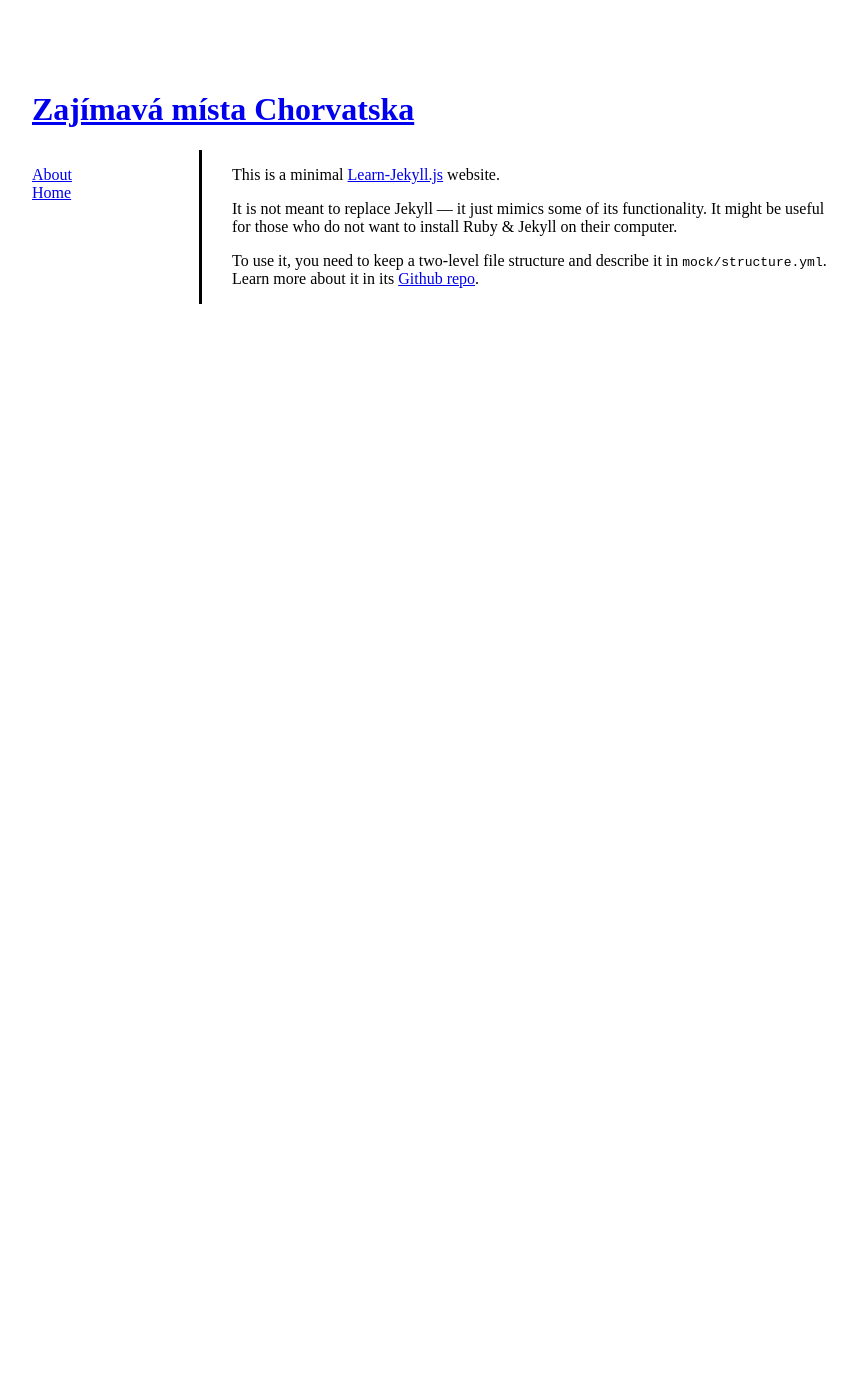
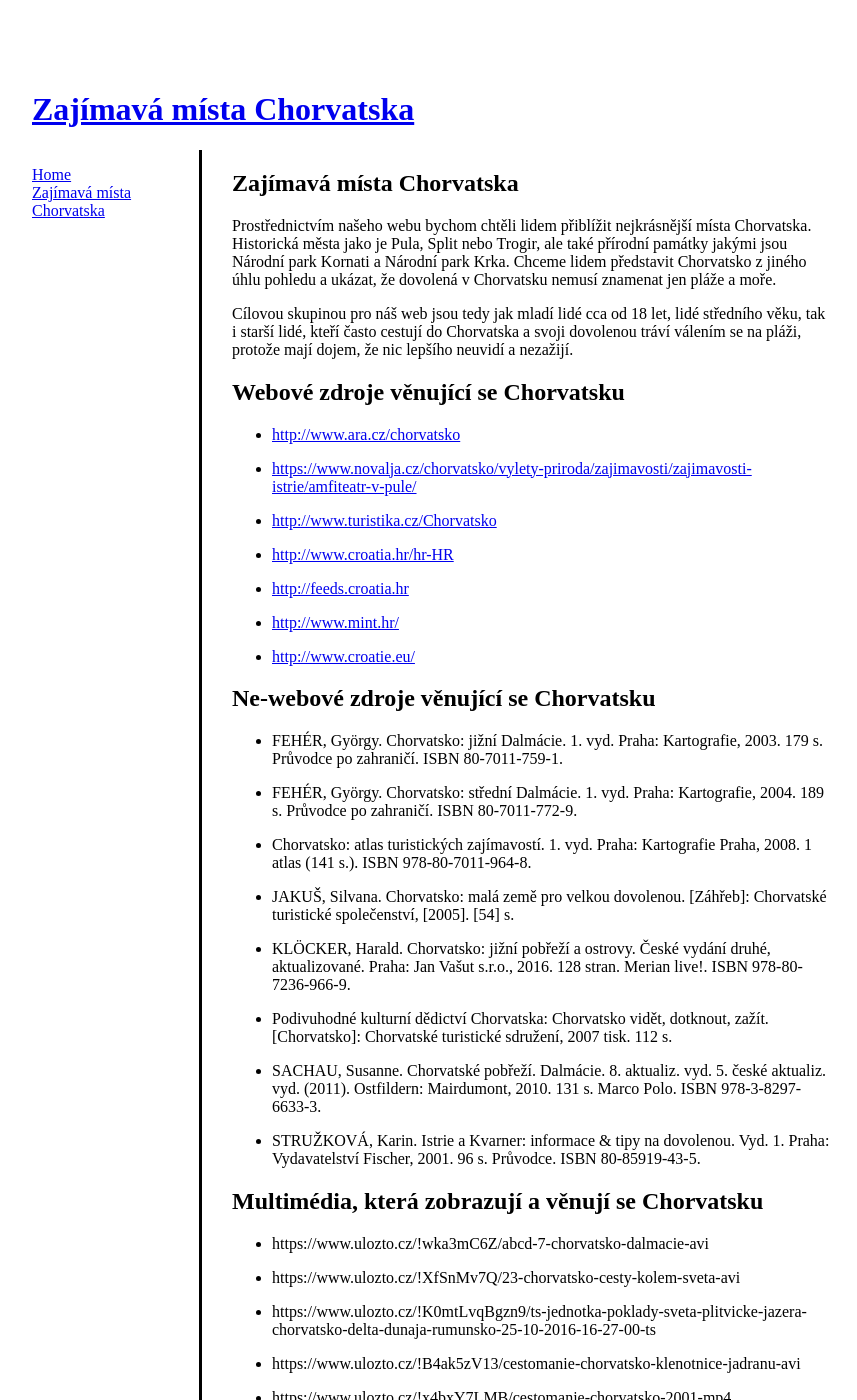
Before and after one commit to 394724/learn-jekyll, a Jekyll site: the page built from about.md, in a window 1280 px wide and 1400 px high. Shown: the whole window, without its empty margins (208-1065 px from the left). Built offline with Jekyll 4.4.1, drawn with Linux system fonts in a browser that asks for light colours; our own code applies the rules of GitHub Pages for plain Markdown files; some of the changed text lies outside the part shown.

Commit message:
Update about.md

```diff
--- a/about.md
+++ b/about.md
@@ -1,10 +1,126 @@
----
-layout: page
-title: About
----
+# Zajímavá místa Chorvatska
 
-This is a minimal [Learn-Jekyll.js](https://github.com/jan-martinek/learn-jekyll) website.
 
-It is not meant to replace Jekyll — it just mimics some of its functionality. It might be useful for those who do not want to install Ruby & Jekyll on their computer.
+Prostřednictvím našeho webu bychom chtěli lidem přiblížit nejkrásnější místa Chorvatska. Historická města jako je Pula, Split nebo Trogir, ale také přírodní památky jakými jsou Národní park Kornati a Národní park Krka.
+Chceme lidem představit Chorvatsko z jiného úhlu pohledu a ukázat, že dovolená v Chorvatsku nemusí znamenat jen pláže a moře.
 
-To use it, you need to keep a two-level file structure and describe it in `mock/structure.yml`. Learn more about it in its [Github repo](https://github.com/jan-martinek/learn-jekyll).
+Cílovou skupinou pro náš web jsou tedy jak mladí lidé cca od 18 let, lidé středního věku, tak  i starší lidé, kteří často cestují do Chorvatska a svoji dovolenou tráví válením se na pláži, protože mají dojem, že nic lepšího neuvidí a nezažijí.
+
+
+## Webové zdroje věnující se Chorvatsku
+
++ <http://www.ara.cz/chorvatsko>
+
++ <https://www.novalja.cz/chorvatsko/vylety-priroda/zajimavosti/zajimavosti-istrie/amfiteatr-v-pule/>
+
++ <http://www.turistika.cz/Chorvatsko>
+
++ <http://www.croatia.hr/hr-HR>
+
++ <http://feeds.croatia.hr>
+
++ <http://www.mint.hr/>
+
++ <http://www.croatie.eu/>
+
+
+## Ne-webové zdroje věnující se Chorvatsku
+
++ FEHÉR, György. Chorvatsko: jižní Dalmácie. 1. vyd. Praha: Kartografie, 2003. 179 s. Průvodce po zahraničí. ISBN 80-7011-759-1.
+
++ FEHÉR, György. Chorvatsko: střední Dalmácie. 1. vyd. Praha: Kartografie, 2004. 189 s. Průvodce po zahraničí. ISBN 80-7011-772-9.
+
++ Chorvatsko: atlas turistických zajímavostí. 1. vyd. Praha: Kartografie Praha, 2008. 1 atlas (141 s.). ISBN 978-80-7011-964-8.
+
++ JAKUŠ, Silvana. Chorvatsko: malá země pro velkou dovolenou. [Záhřeb]: Chorvatské 	turistické společenství, [2005]. [54] s.
+
++ KLÖCKER, Harald. Chorvatsko: jižní pobřeží a ostrovy. České vydání druhé, aktualizované. Praha: Jan Vašut s.r.o., 2016. 128 stran. Merian live!. ISBN 978-80-7236-966-9.
+
++ Podivuhodné kulturní dědictví Chorvatska: Chorvatsko vidět, dotknout, zažít. [Chorvatsko]: Chorvatské turistické sdružení, 2007 tisk. 112 s.
+
++ SACHAU, Susanne. Chorvatské pobřeží. Dalmácie. 8. aktualiz. vyd. 5. české aktualiz. vyd. (2011). Ostfildern: Mairdumont, 2010. 131 s. Marco Polo. ISBN 978-3-8297-6633-3.
+
++ STRUŽKOVÁ, Karin. Istrie a Kvarner: informace & tipy na dovolenou. Vyd. 1. Praha: Vydavatelství Fischer, 2001. 96 s. Průvodce. ISBN 80-85919-43-5.
+
+
+## Multimédia, která zobrazují a věnují se Chorvatsku
+
++ https://www.ulozto.cz/!wka3mC6Z/abcd-7-chorvatsko-dalmacie-avi
+
++ https://www.ulozto.cz/!XfSnMv7Q/23-chorvatsko-cesty-kolem-sveta-avi
+
++ https://www.ulozto.cz/!K0mtLvqBgzn9/ts-jednotka-poklady-sveta-plitvicke-jazera-chorvatsko-delta-dunaja-rumunsko-25-10-2016-16-27-00-ts
+
++ https://www.ulozto.cz/!B4ak5zV13/cestomanie-chorvatsko-klenotnice-jadranu-avi
+
++ https://www.ulozto.cz/!x4bxY7LMB/cestomanie-chorvatsko-2001-mp4
+
++ https://www.ulozto.cz/!uBJiRpxVn/cestomanie-chorvatsko-dalmacie-hrda-kraska-stredomori-avi
+
++ https://www.youtube.com/watch?v=o6OiP0lqYho cestopis
+
++ https://www.youtube.com/watch?v=mYIE8ll2wgA Chorvatsko - jižní Dalmácie
+
++ https://www.youtube.com/watch?v=D_p8Mr40Myo průvodce
+
++ https://www.youtube.com/watch?v=5vZ3p1hm7co Chorvatsko Istrie
+
++ https://www.youtube.com/watch?v=32N_UWui8Sw Krásy divokého Chorvatska
+
++ https://www.youtube.com/watch?v=EH0pkcK1qIs Chorvatské národní parky "Plitvická jezera"
+
+
+## Základní obsah webu
+
++ Základní údaje o Chorvatsku
+
++ Rozdělení Chorvatska:
+
+  + Slavonie a vnitrozemí:
+
+			+ Záhřeb
+			+ Plitvická jezera
+			+ Osijek
+
+  + Istrie:
+
+			+ Poreč
+			+ Pula
+			+ Rovinj
+
+  + Kvarner:
+
+			+ Opatia
+			+ NP Paklinica
+
+  + Dalmácie
+
+  		+ severní
+
+			+ Zadar
+			+ NP Krka
+			+ Šibenik
+
+		+ střední
+
+			+ Trogir
+			+ Split
+
+		+ jižní
+
+			+ Cavtat
+			+ Dubrovník
+
+  + Ostrovy:
+
+			+ Rab
+			+ Pag
+			+ NP Kornati
+			+ Brač
+			+ Korčula
+
+Vizuální inspiraci pro vzhled našeho webu čerpáme z několika webových stránek, přičemž každá stránka využívá své různé designové prvky, které bychom rádi také nějakým způsobem zakomponovali do našeho webu. Jedná se např. o stránky:
++ http://www.parkam.cz/ - web, který přináší tipy na dovolenou
++ http://morskeplaze.cz/ – web, který se zaměřuje na tipy na dovolenou u moře
+
+Informace na našem webu budeme zveřejňovat vždy postupně, s konkrétním zaměřením na danou oblast a možnými tipy, jak zde strávit dovolenou.
```
